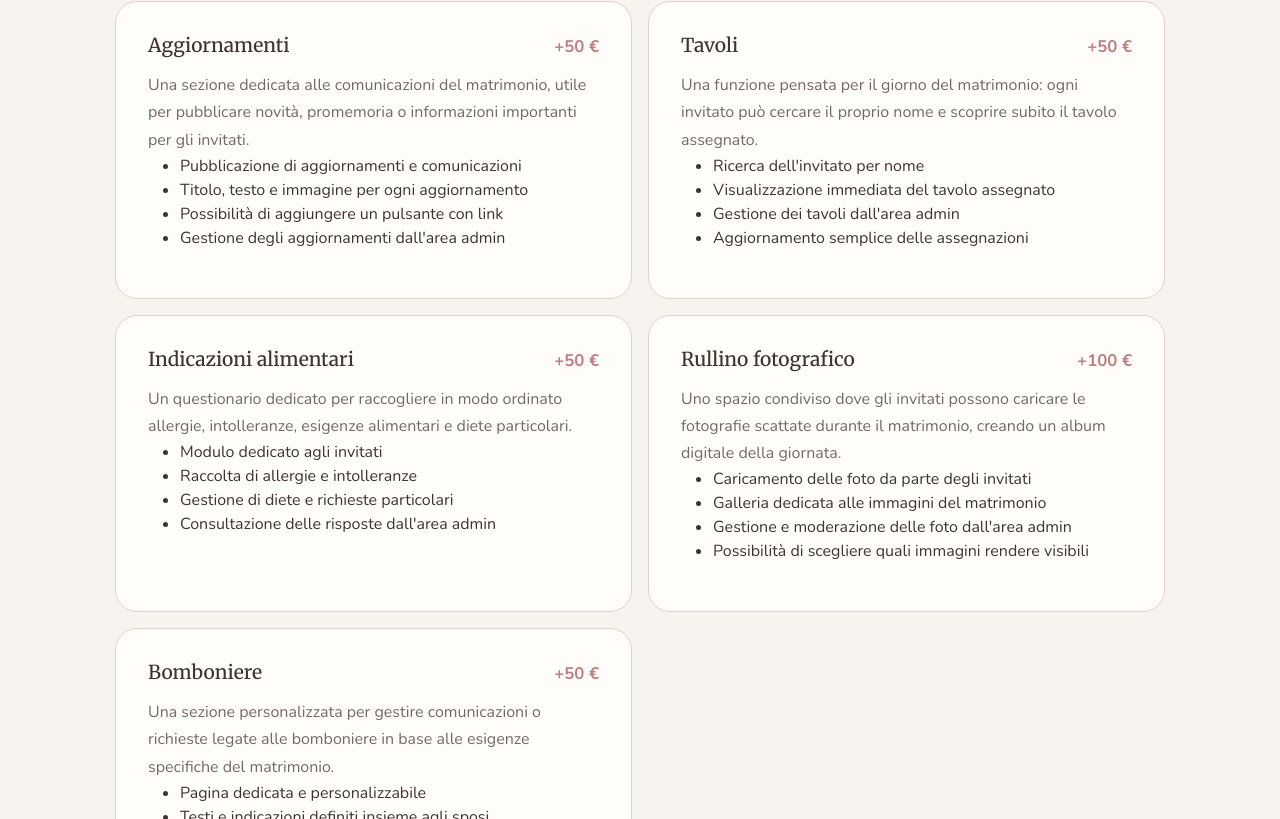
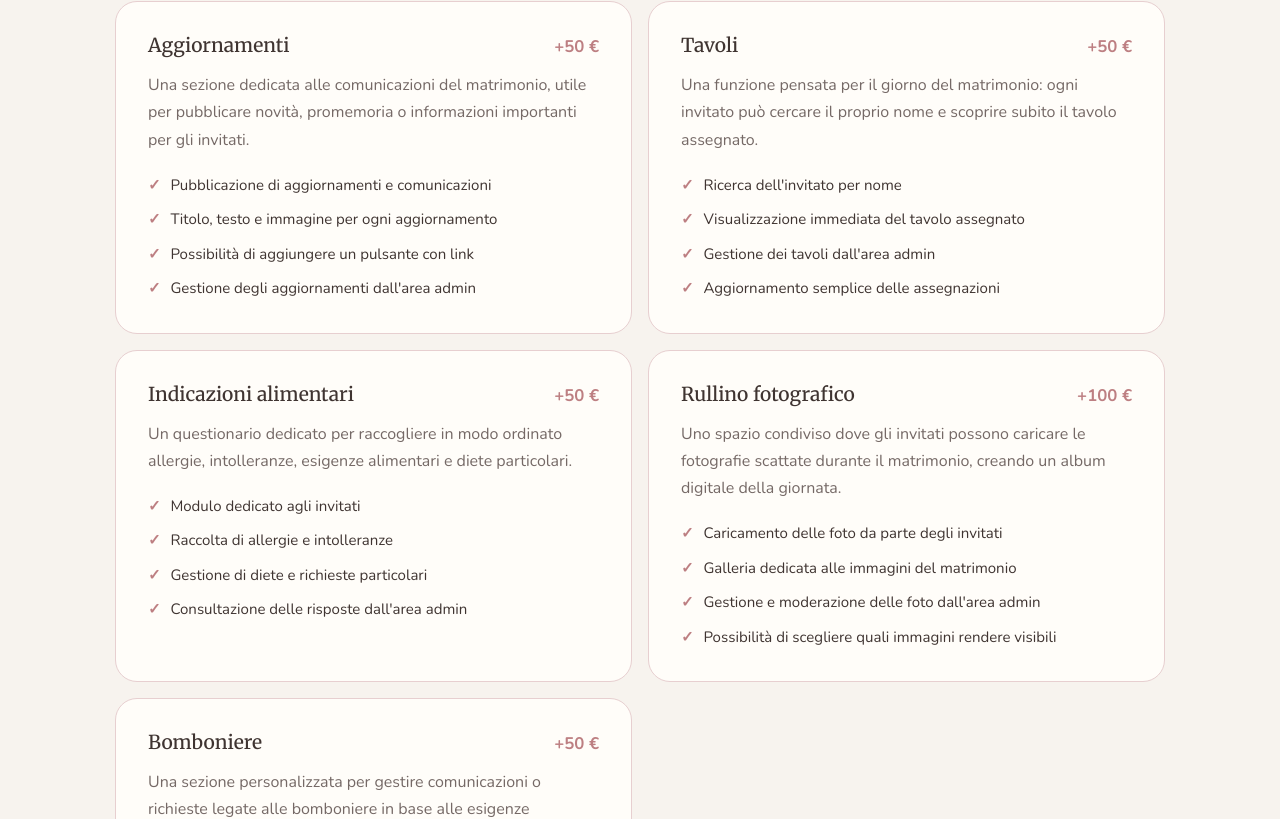
Before and after one commit to simonedantevisconti/nozze-digitali, a React (Vite) app: page /servizi-prezzi in a window 1280 px wide. Shown: the part 1741-2560 px from the top of the page. Built offline with nearby package versions, Linux system fonts and the light colour scheme.

Commit message:
[UPD] Migliorata la leggibilità dei dettagli dei servizi extra

```diff
--- a/src/styles/servizi-prezzi.css
+++ b/src/styles/servizi-prezzi.css
@@ -244,6 +244,46 @@
   line-height: 1.7;
 }
 
+.prices-extra-description {
+  margin-bottom: 1.25rem !important;
+
+  color: var(--color-text-light);
+
+  line-height: 1.7;
+}
+
+.prices-extra-list {
+  display: grid;
+  gap: 0.7rem;
+
+  margin: 0;
+  padding: 0;
+
+  list-style: none;
+}
+
+.prices-extra-list li {
+  position: relative;
+
+  padding-left: 1.4rem;
+
+  color: var(--color-text);
+
+  font-size: 0.94rem;
+  line-height: 1.55;
+}
+
+.prices-extra-list li::before {
+  content: "✓";
+
+  position: absolute;
+  left: 0;
+
+  color: var(--color-primary);
+
+  font-weight: 800;
+}
+
 /* EXAMPLE */
 
 .prices-example {
```
